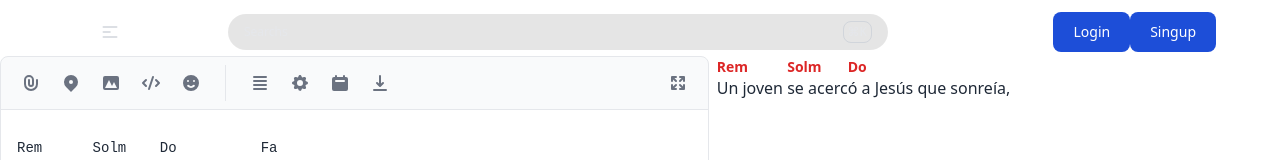
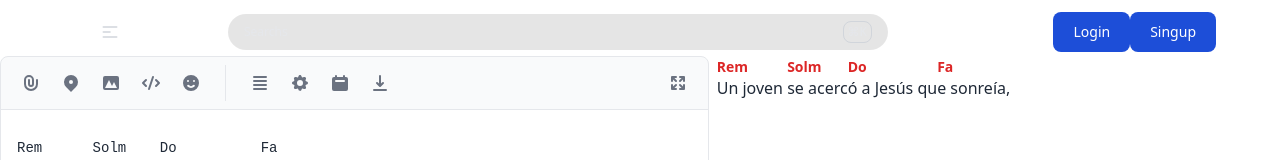
Before and after one commit to jesusmaherrera/songbook-nuxt, a Nuxt app: page / in a window 1280 px wide. Shown: the top 160 px of the page. Built offline with nearby package versions, Linux system fonts and the light colour scheme.

Commit message:
fix detail on last tone

```diff
--- a/components/SongViewer.vue
+++ b/components/SongViewer.vue
@@ -33,10 +33,17 @@ const formatedText = computed(() => {
       let note = "";
       let startIndex = null;
       for (var letterIndex in line) {
+        const isLastIndex = Number(letterIndex) === line.length - 1;
         if (line[letterIndex] != " ") {
           note += line[letterIndex];
           if (startIndex === null) startIndex = letterIndex;
-        } else if (startIndex != null) {
+          if (isLastIndex) {
+            line_notes.push({
+              note: note,
+              index: Number(startIndex),
+            });
+          }
+        } else if (startIndex != null || isLastIndex) {
           line_notes.push({
             note: note,
             index: Number(startIndex),
```
